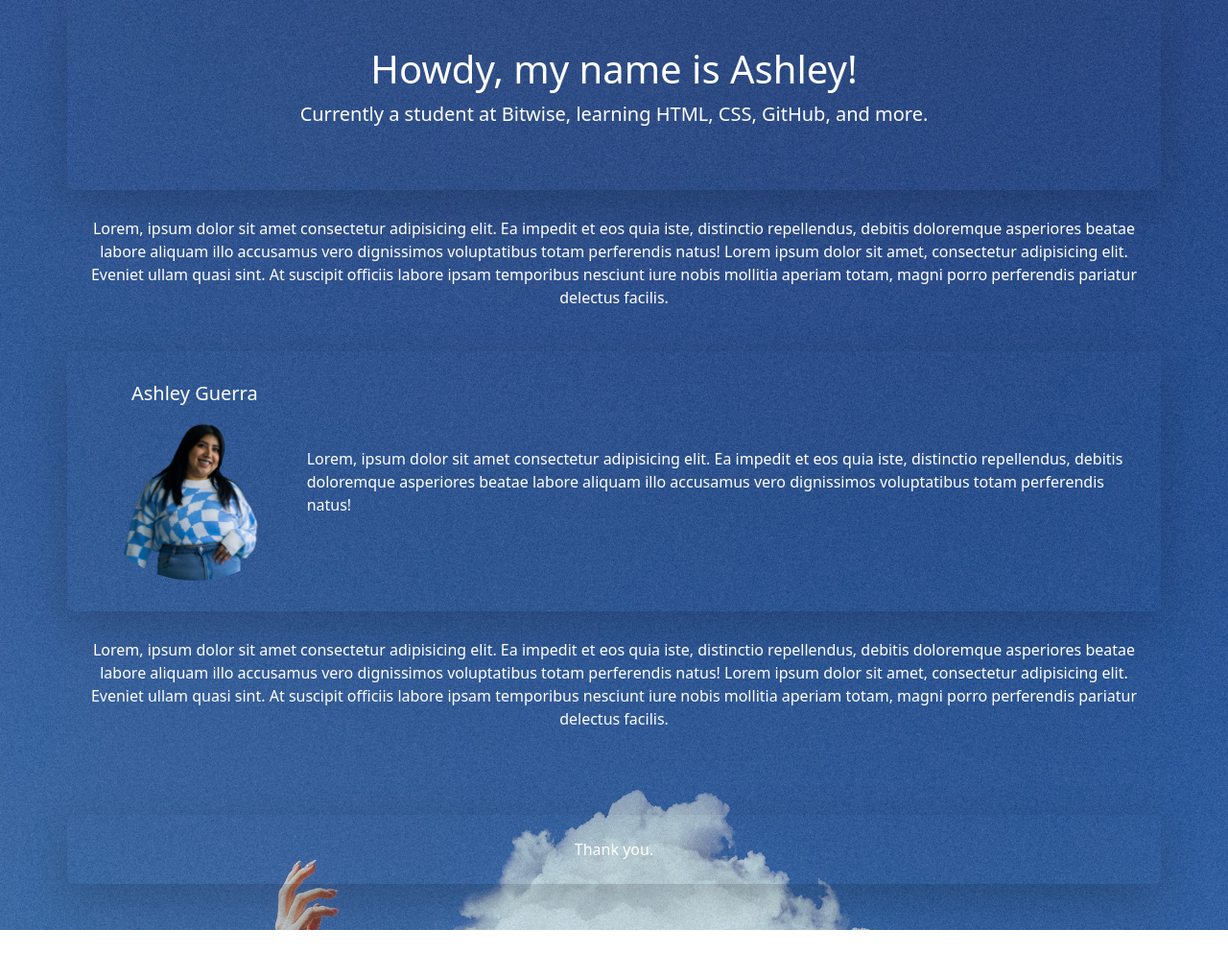
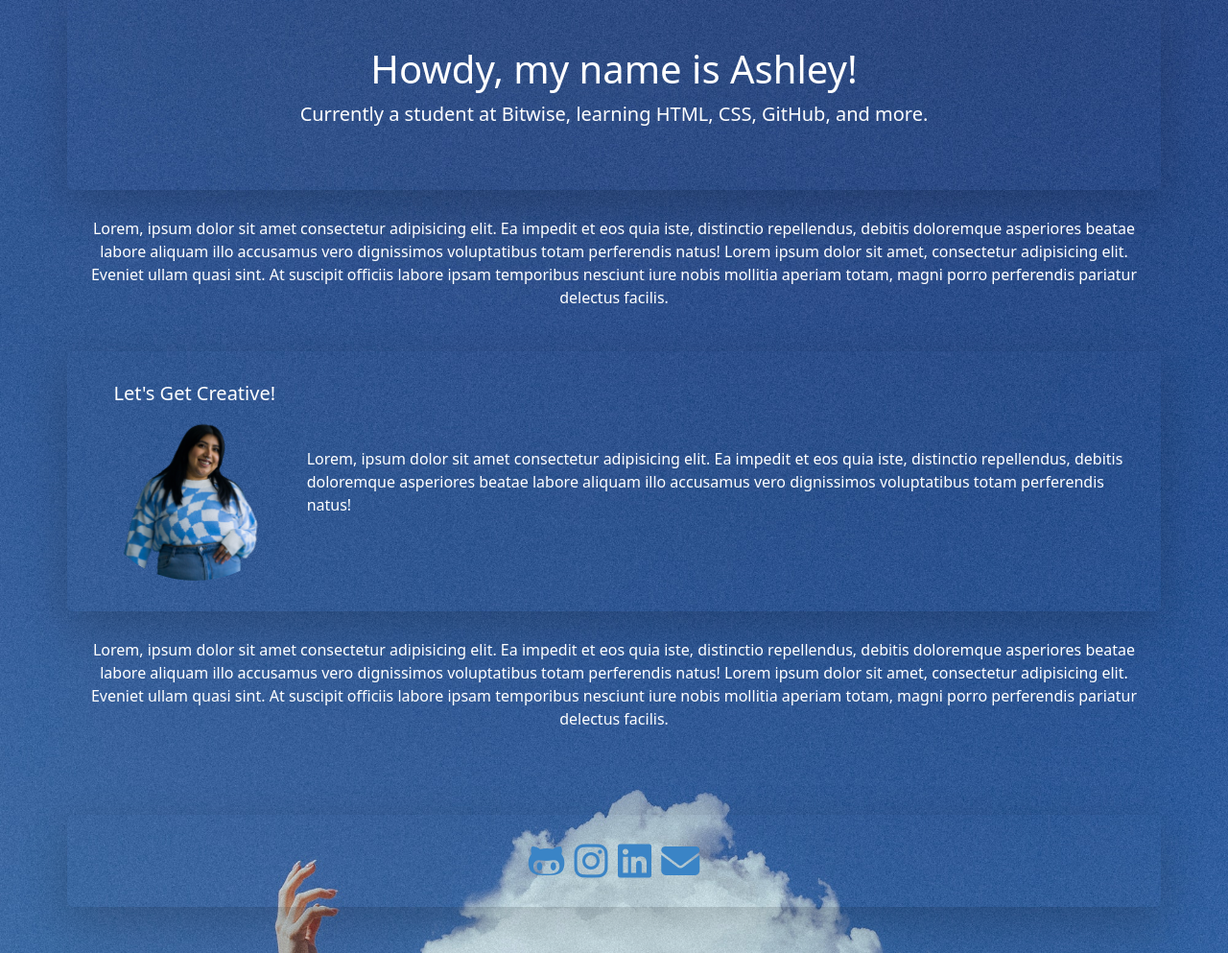
Before and after one commit to ashleyeli/portfolio, a website: page index.html in a window 1280 px wide. Shown: the whole page at 96% size. Before the commit the page ends 969 px from the top, so only its background shows below. Drawn offline with Linux system fonts and the light colour scheme; a web font is replaced by a local one.

Commit message:
simple changes added footer

```diff
--- a/index.html
+++ b/index.html
@@ -5,6 +5,8 @@
     <meta name="viewport" content="width=device-width, initial-scale=1">
     <title>Ashley Guerra</title>
     <link rel="stylesheet" href="./css/style.css">
+    <link rel="preconnect" href="https://fonts.googleapis.com"><link rel="preconnect" href="https://fonts.gstatic.com" crossorigin><link href="https://fonts.googleapis.com/css2?family=Playfair+Display+SC:ital,wght@0,400;1,700&family=Playfair+Display:ital,wght@0,400;0,600;1,400;1,600&display=swap" rel="stylesheet">
+    <script src="https://kit.fontawesome.com/87c59c812f.js" crossorigin="anonymous"></script>
   </head>
   <body>
 <div class="container bg-primary text-white rounded text-center shadow-lg p-5">
@@ -18,7 +20,7 @@
 </div>
 <div class="section container text-white rounded my-1 p-4 shadow-lg">
   <div class="box1 p-2 text-center">
-    <h5>Ashley Guerra</h5>
+    <h5>Let's Get Creative! </h5>
     <img src="/img/IMG_0694-removebg-preview.png" class="img-fluid bg-primary rounded-circle" alt="cut out of Ashley">
 </div>
   <p class="m-2"> Lorem, ipsum dolor sit amet consectetur adipisicing elit. Ea impedit et eos quia iste, distinctio repellendus, debitis doloremque asperiores beatae labore aliquam illo accusamus vero dignissimos voluptatibus totam perferendis natus! </p>
@@ -26,7 +28,12 @@
   <p> Lorem, ipsum dolor sit amet consectetur adipisicing elit. Ea impedit et eos quia iste, distinctio repellendus, debitis doloremque asperiores beatae labore aliquam illo accusamus vero dignissimos voluptatibus totam perferendis natus! Lorem ipsum dolor sit amet, consectetur adipisicing elit. Eveniet ullam quasi sint. At suscipit officiis labore ipsam temporibus nesciunt iure nobis mollitia aperiam totam, magni porro perferendis pariatur delectus facilis.</p>
  </div>
  <footer class="container p-4 my-5 text-white rounded shadow-lg">
-  Thank you.
+  <div class="icons display-6">
+  <a href="https://github.com/ashleyeli"><i class="fa-brands fa-github-alt"></i></a>
+  <a href="https://www.instagram.com/odditymagazine/"><i class="fa-brands fa-instagram"></i></a>
+  <a href=""><i class="fa-brands fa-linkedin"></i></a>
+  <a href="mailto:ashleyelizabeth1996@yahoo.com"><i class="fa-solid fa-envelope"></i></a>
+</div>
  </footer>
   </body>
 </html>
--- a/scss/style.scss
+++ b/scss/style.scss
@@ -1,19 +1,5 @@
-
 @import"variables";
 @import"bootstrap-setup";
 body{
-    background: url(../img/cloudhead.jpg);
-    background-attachment: fixed;
-    background-position: center;
-    background-repeat: no-repeat;
-    background-size: cover;
+    background-color: beige;
 }
-.container{
-    display:flex;
-    justify-content: center;
-    align-items: center;
-}
-.section{
-    justify-content:center;
-    align-items:center;
-}
```
Also changed, not shown: img/collage.png (added), img/me.png (added).
